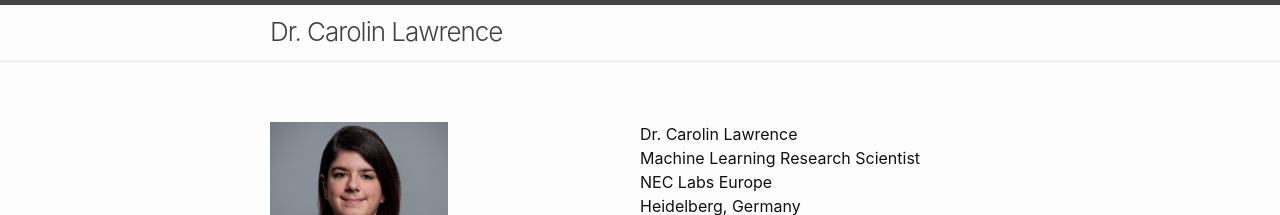
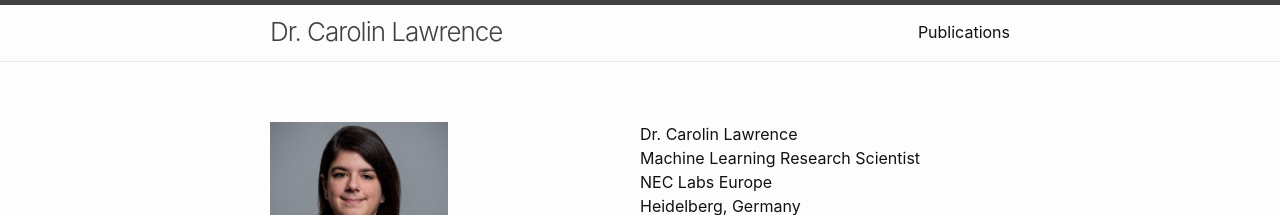
Before and after one commit to carolinlawrence/carolinlawrence.github.io, a Jekyll site: the page built from index.markdown, in a window 1280 px wide. Shown: the top 215 px of the page. Built offline with Jekyll 4.4.1, drawn with Linux system fonts in a browser that asks for light colours.

Commit message:
Update header.html

```diff
--- a/_includes/header.html
+++ b/_includes/header.html
@@ -5,6 +5,26 @@
     {%- assign page_paths = site.header_pages | default: default_paths -%}
     <a class="site-title" rel="author" href="{{ "/" | relative_url }}">{{ site.title | escape }}</a>
 
+    {%- if page_paths -%}
+      <nav class="site-nav">
+        <input type="checkbox" id="nav-trigger" class="nav-trigger" />
+        <label for="nav-trigger">
+          <span class="menu-icon">
+            <svg viewBox="0 0 18 15" width="18px" height="15px">
+              <path d="M18,1.484c0,0.82-0.665,1.484-1.484,1.484H1.484C0.665,2.969,0,2.304,0,1.484l0,0C0,0.665,0.665,0,1.484,0 h15.032C17.335,0,18,0.665,18,1.484L18,1.484z M18,7.516C18,8.335,17.335,9,16.516,9H1.484C0.665,9,0,8.335,0,7.516l0,0 c0-0.82,0.665-1.484,1.484-1.484h15.032C17.335,6.031,18,6.696,18,7.516L18,7.516z M18,13.516C18,14.335,17.335,15,16.516,15H1.484 C0.665,15,0,14.335,0,13.516l0,0c0-0.82,0.665-1.483,1.484-1.483h15.032C17.335,12.031,18,12.695,18,13.516L18,13.516z"/>
+            </svg>
+          </span>
+        </label>
 
+        <div class="trigger">
+          {%- for path in page_paths -%}
+            {%- assign my_page = site.pages | where: "path", path | first -%}
+            {%- if my_page.title -%}
+            <a class="page-link" href="{{ my_page.url | relative_url }}">{{ my_page.title | escape }}</a>
+            {%- endif -%}
+          {%- endfor -%}
+        </div>
+      </nav>
+    {%- endif -%}
   </div>
 </header>
```
